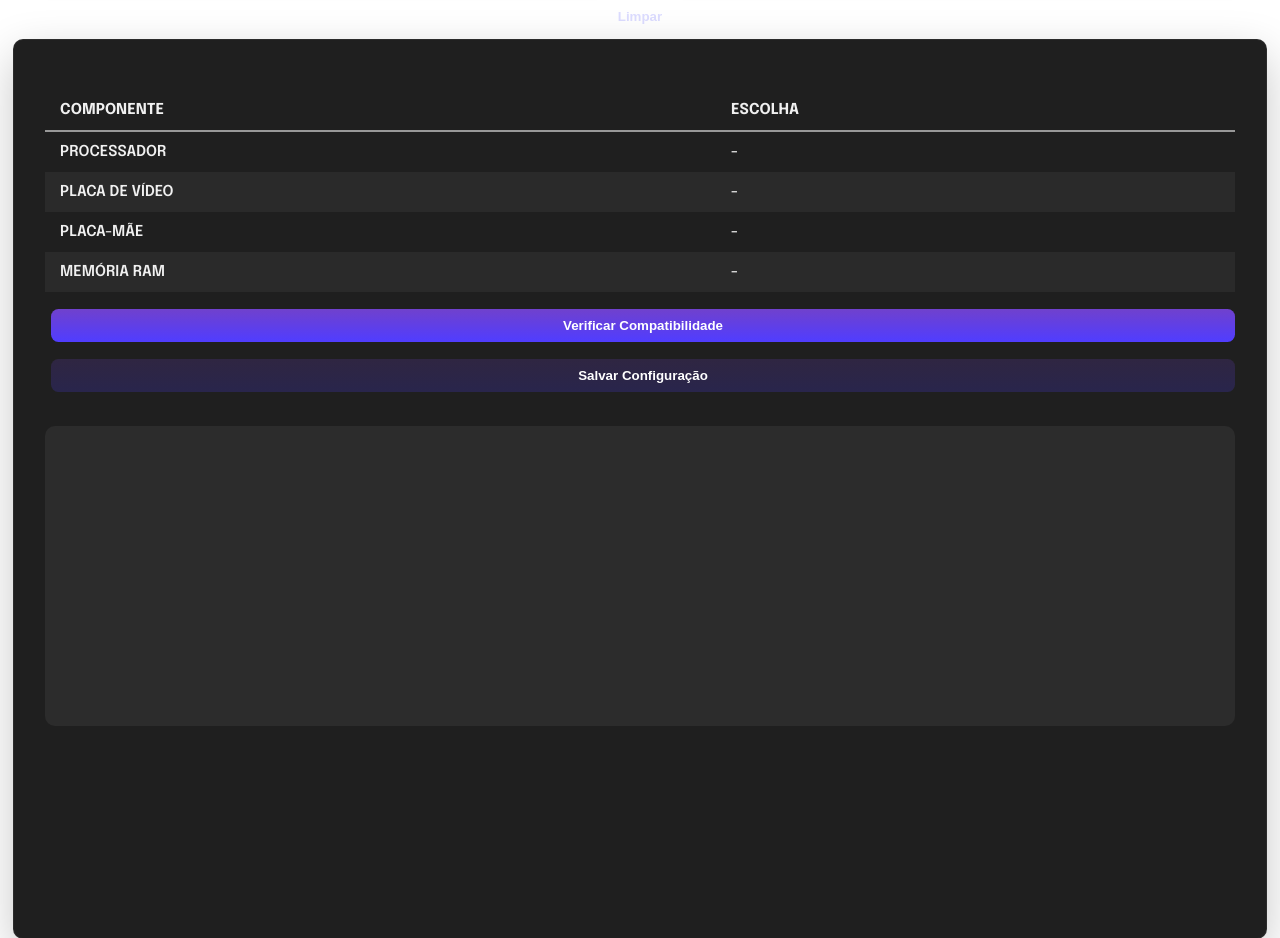
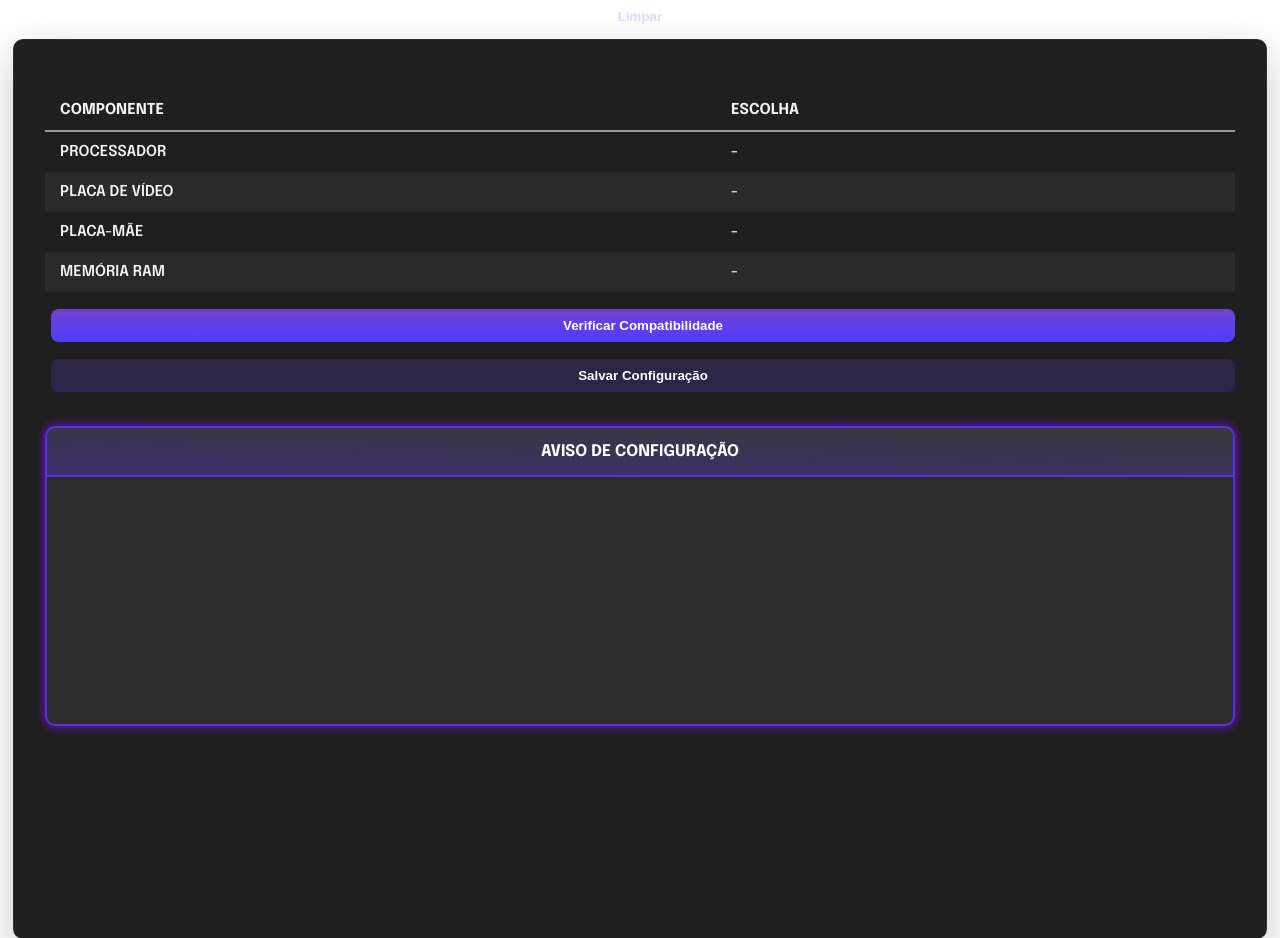
Before and after one commit to Nycolas-Dleon/CompatiView, a Flask app: page /selection in a window 1280 px wide. Shown: the part 845-1783 px from the top of the page. Run offline with Flask 3, Linux system fonts and the light colour scheme; some web fonts are replaced.

Commit message:
style: adiciona estilizacao na parte de aviso de configuracao

```diff
--- a/app/static/css/selection.css
+++ b/app/static/css/selection.css
@@ -296,7 +296,10 @@ select:active {
 
 .resultado {
     display: grid;
-    background-color: rgba(255, 255, 255, 0.06);
+    align-content: center;
+    position: relative;
+    overflow: hidden;
+    background-color: #ffffff0f;
     max-height: 33rem;
     min-width: 51%;
     max-width: 20rem;
@@ -304,6 +307,21 @@ select:active {
     margin-top: 4rem;
     margin-right: 2.5rem;
     border-radius: 1rem;
+    border: 2px solid #5434d6;
+    box-shadow: 0 0 10px rgb(140, 0, 255);
+}
+
+.aviso{text-align: center;
+       color: rgb(255, 255, 255);
+       font-size: 16px;
+       position: absolute;
+       top: 0;
+       left: 0;
+       width: 100%;
+       background: linear-gradient(1deg,#5434d665, #ffffff0f);
+       border-bottom: 2px solid #5434d6;
+       padding: 1.5rem 0;
+       font-weight: bold;
 }
 
 .resultado h2 {
@@ -326,10 +344,13 @@ select:active {
 
 .span-incompativel {
     color: #fb542b;
+    text-shadow: 0 0 10px rgb(255, 55, 0);
+
 }
 
 .span-compativel {
     color: #2bfb5f;
+    text-shadow: 0 0 10px rgb(43, 255, 0);
 }
 
 .relatorio {
--- a/app/templates/selection.html
+++ b/app/templates/selection.html
@@ -136,6 +136,7 @@
     </div>
 
     <div class="resultado">
+        <p class="aviso">AVISO DE CONFIGURAÇÃO</p>
     {% if get_flashed_messages() %}
     {% if get_flashed_messages()[0] == 'ecompativel' %}
     <h2 class="compativel">As escolhas do usuário são <span class="span-compativel">compatíveis!</span></h2>
```
